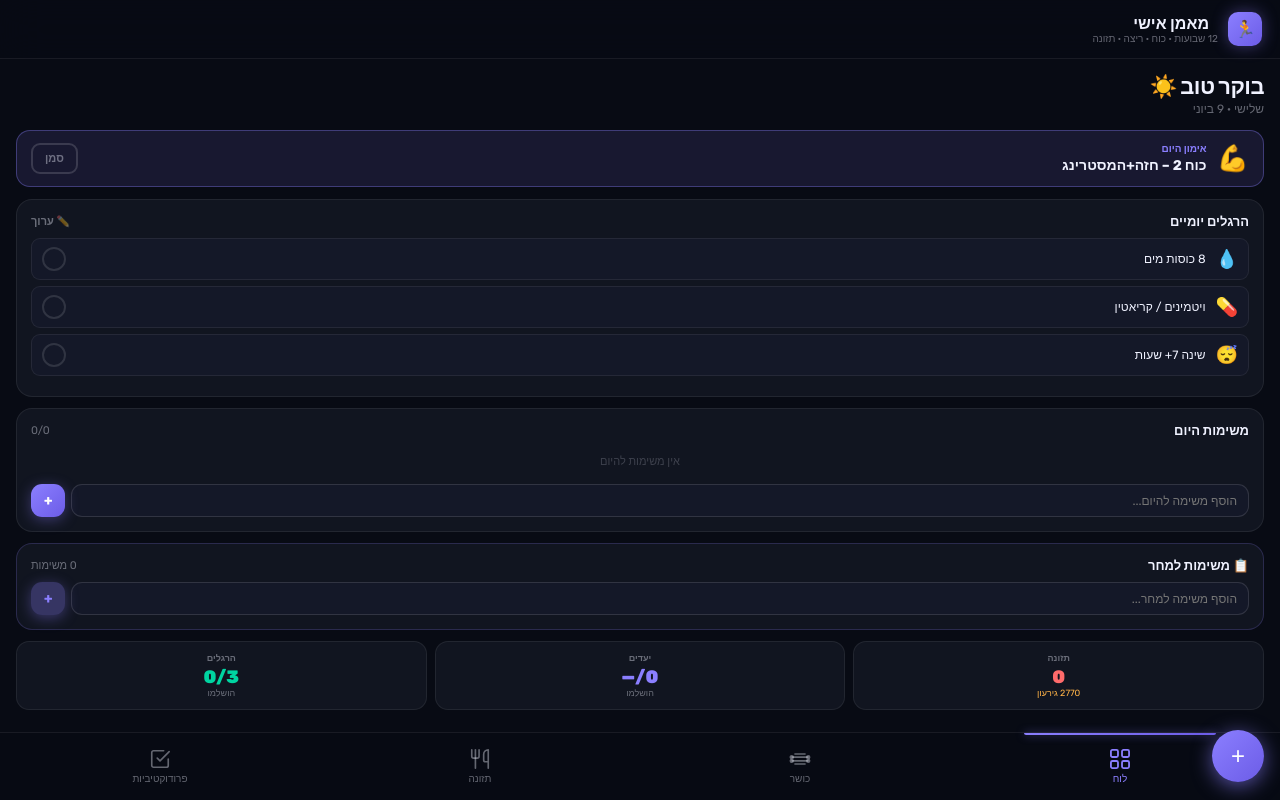
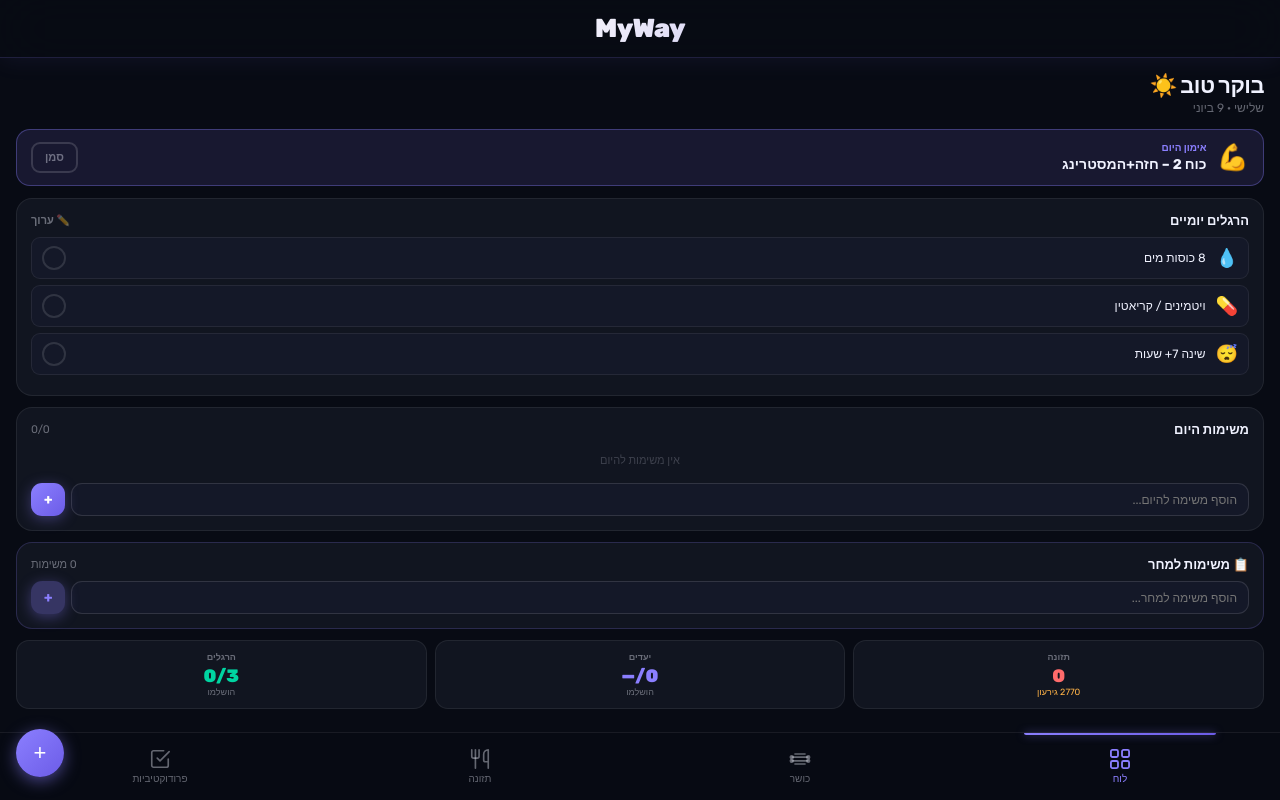
Before and after one commit to saarbr/personaltrainer, a plain HTML site: page index.html in a window 1280 px wide. Drawn offline with Linux system fonts and the light colour scheme.

Commit message:
redesign header: MyWay centered, larger, no icon/subtitle

```diff
--- a/index.html
+++ b/index.html
@@ -21,14 +21,18 @@
 body{background:var(--bg);color:var(--text);font-family:'Rubik',sans-serif;direction:rtl;
   min-height:100vh;padding-bottom:calc(var(--nav-h) + env(safe-area-inset-bottom));
   padding-top:env(safe-area-inset-top);overflow-x:hidden;}
-.header{position:sticky;top:0;z-index:200;background:rgba(8,11,20,0.9);
-  backdrop-filter:blur(20px);border-bottom:1px solid var(--border);
-  padding:12px 18px;display:flex;align-items:center;justify-content:space-between;}
-.logo-icon{width:34px;height:34px;border-radius:10px;background:var(--purple-g);
-  display:flex;align-items:center;justify-content:center;font-size:17px;
-  box-shadow:0 0 16px rgba(139,127,255,0.4);}
-.logo-text{font-size:16px;font-weight:700;margin-right:9px}
-.logo-sub{font-size:10px;color:var(--muted)}
+.header{position:sticky;top:0;z-index:200;
+  background:rgba(8,11,20,0.82);backdrop-filter:blur(28px);
+  border-bottom:1px solid rgba(139,127,255,0.18);
+  padding:13px 18px;display:flex;align-items:center;justify-content:space-between;
+  box-shadow:0 2px 24px rgba(139,127,255,0.08);}
+.logo-icon{width:40px;height:40px;border-radius:13px;background:var(--purple-g);
+  display:flex;align-items:center;justify-content:center;font-size:20px;flex-shrink:0;
+  box-shadow:0 0 22px rgba(139,127,255,0.55),0 2px 8px rgba(0,0,0,0.3);}
+.logo-text{font-size:26px;font-weight:900;letter-spacing:-0.5px;
+  background:linear-gradient(120deg,#fff 40%,rgba(139,127,255,0.85));
+  -webkit-background-clip:text;-webkit-text-fill-color:transparent;background-clip:text;}
+.logo-sub{font-size:10px;color:var(--muted);letter-spacing:0.2px;margin-top:1px}
 .nav{position:fixed;bottom:0;left:0;right:0;height:var(--nav-h);
   padding-bottom:env(safe-area-inset-bottom);background:rgba(8,11,20,0.92);
   backdrop-filter:blur(20px);border-top:1px solid var(--border);display:flex;z-index:200;}
@@ -74,10 +78,10 @@ body{background:var(--bg);color:var(--text);font-family:'Rubik',sans-serif;direc
   z-index:999;opacity:0;transition:all 0.3s;pointer-events:none;white-space:nowrap;}
 .toast.show{opacity:1;transform:translateX(-50%) translateY(0)}
 /* QC button */
-#qcbtn{position:fixed;bottom:calc(var(--nav-h)+14px);right:16px;
-  width:52px;height:52px;border-radius:50%;border:none;cursor:pointer;
-  background:var(--purple-g);color:#fff;font-size:24px;
-  box-shadow:0 4px 20px rgba(139,127,255,0.6);z-index:250;
+#qcbtn{position:fixed;bottom:calc(var(--nav-h)+14px);left:16px;
+  width:48px;height:48px;border-radius:50%;border:none;cursor:pointer;
+  background:var(--purple-g);color:#fff;font-size:22px;
+  box-shadow:0 4px 16px rgba(139,127,255,0.5);z-index:250;
   display:flex;align-items:center;justify-content:center;}
 #qcmod{display:none;position:fixed;inset:0;background:rgba(0,0,0,0.7);
   z-index:500;align-items:flex-end;justify-content:center;}
@@ -88,14 +92,9 @@ body{background:var(--bg);color:var(--text);font-family:'Rubik',sans-serif;direc
 </head>
 <body>
 <div class="header">
-  <div style="display:flex;align-items:center">
-    <div class="logo-icon">🏃</div>
-    <div style="margin-right:10px">
-      <div class="logo-text">מאמן אישי</div>
-      <div class="logo-sub">12 שבועות · כוח · ריצה · תזונה</div>
-    </div>
+  <div style="flex:1;text-align:center">
+    <div class="logo-text">MyWay</div>
   </div>
-  <div id="today-banner-mini"></div>
 </div>
 
 <div id="pg-dash" class="page active"></div>
@@ -284,6 +283,8 @@ document.querySelectorAll(".nb").forEach(btn=>{
   });
 });
 function renderPage(p){
+  const fab=document.getElementById("qcbtn");
+  if(fab)fab.style.display=(p==="fitness"||p==="nutrition")?"none":"flex";
   if(p==="dash")renderDash();
   else if(p==="fitness")renderFitness();
   else if(p==="nutrition")renderNut();
```
